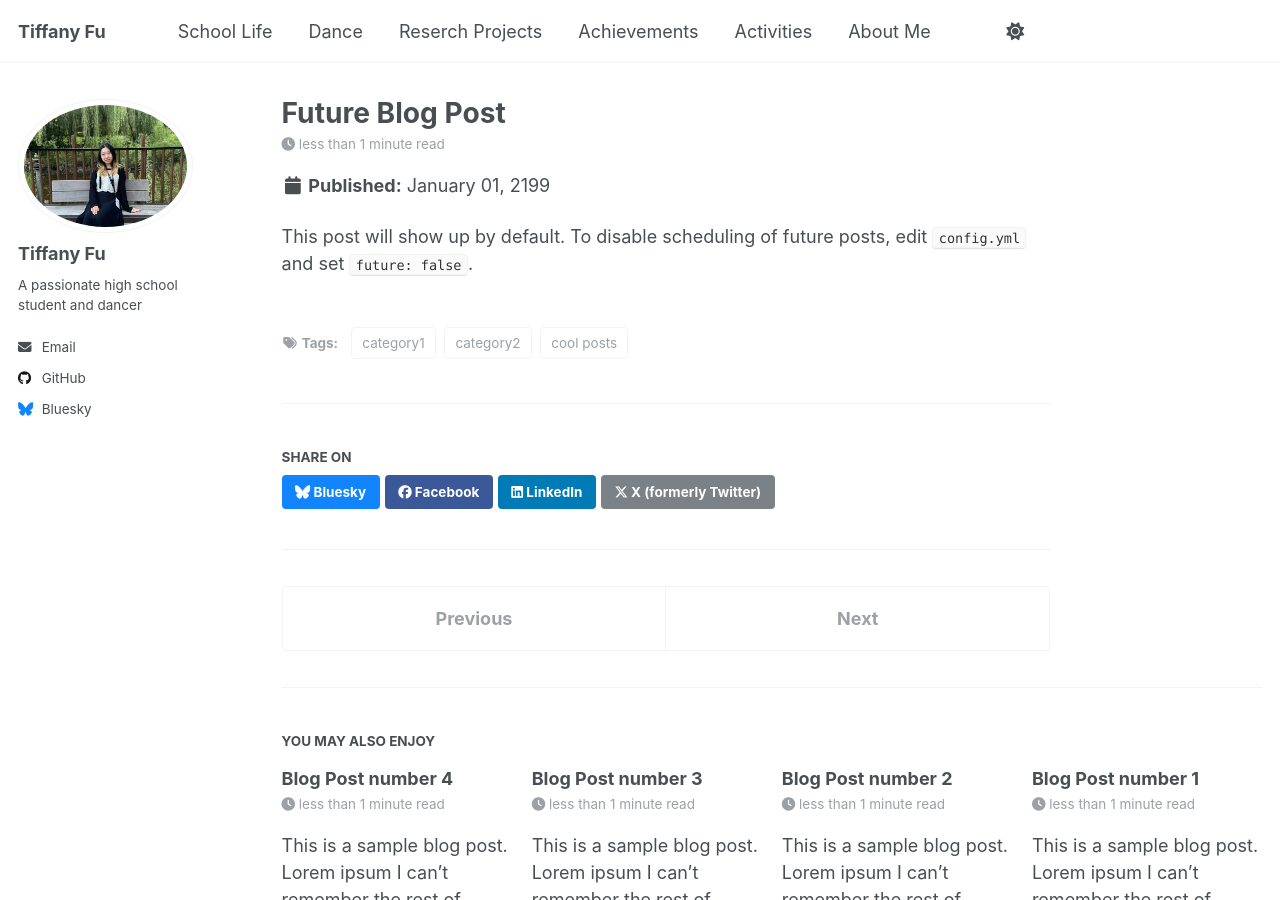
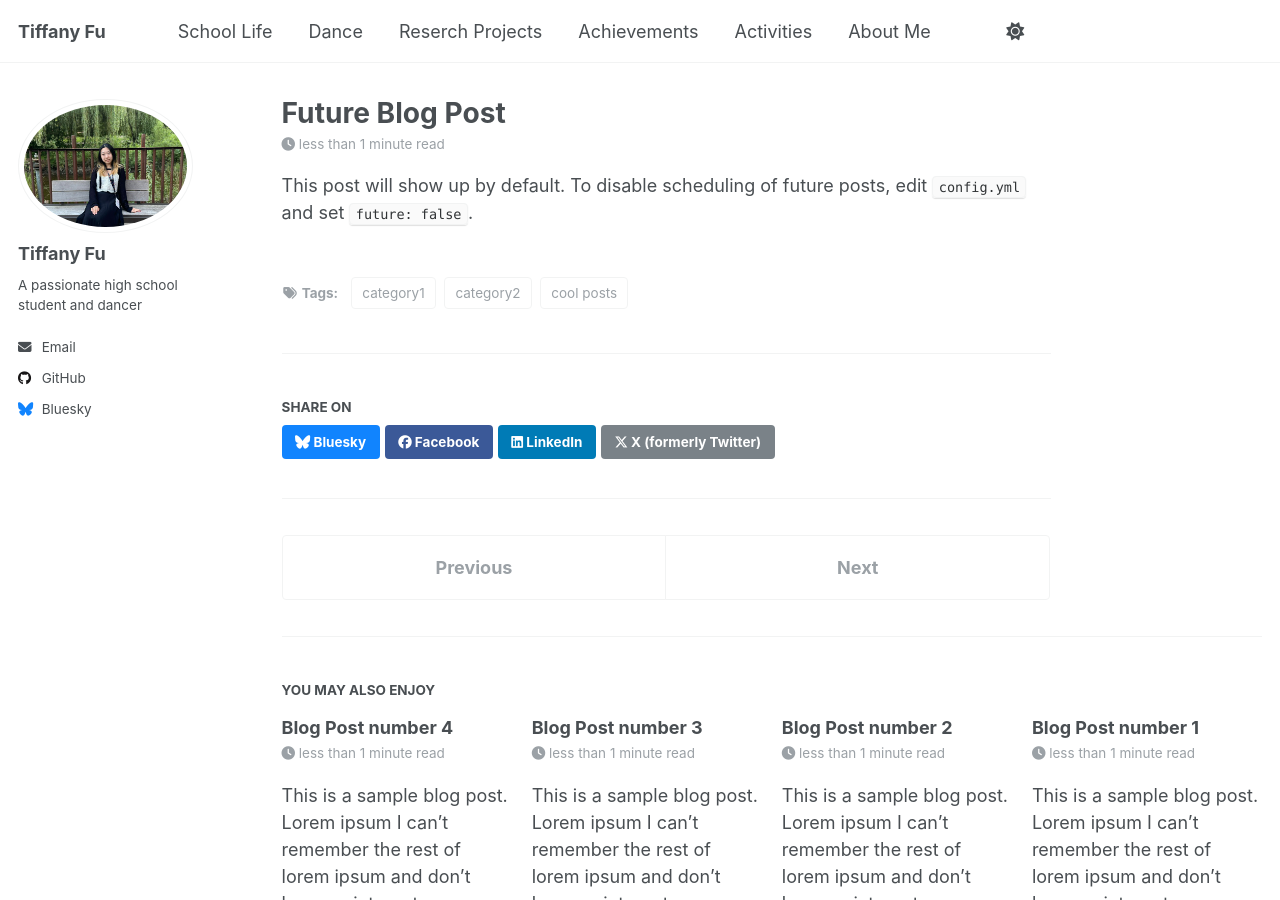
Before and after one commit to TiffanyJTFu/TiffanyFu, a Jekyll site: the page built from _posts/2199-01-01-future-post.md, in a window 1280 px wide and 900 px high. Built offline with Jekyll 4.4.1, drawn with Linux system fonts in a browser that asks for light colours; a script that is not in the unit is left out.

Commit message:
Update single.html

```diff
--- a/_layouts/single.html
+++ b/_layouts/single.html
@@ -34,13 +34,7 @@ layout: default
           <p class="page__date"><strong><i class="fa fa-fw fa-calendar" aria-hidden="true"></i> {{ site.data.ui-text[site.locale].date_label | default: "Published:" }}</strong> <time datetime="{{ page.modified | date: "%Y-%m-%d" }}">{{ page.modified | date: "%B %d, %Y" }}</time></p>
         {% endif %}
 
-        {% if page.collection == 'teaching' %}
-          <br/>
-        {% elsif page.venue and page.date %}
-         <br/>
-        {% elsif page.date %}
-          <p class="page__date"><strong><i class="fa fa-fw fa-calendar" aria-hidden="true"></i> {{ site.data.ui-text[site.locale].date_label | default: "Published:" }}</strong> <time datetime="{{ page.date | date_to_xmlschema }}">{{ page.date | default: "1900-01-01" | date: "%B %d, %Y" }}</time></p>
-        {% endif %}
+
         </header>
       {% endunless %}
 
```
